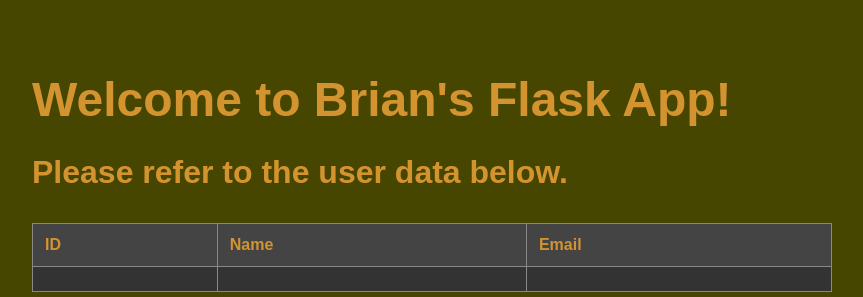
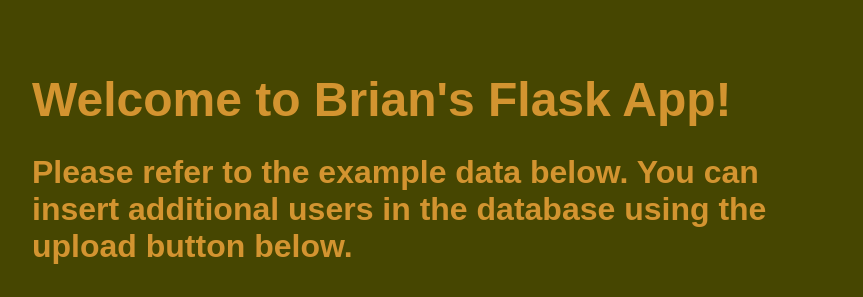
Before and after one commit to brianclements03/docker_flask_app_ai_project, a Flask app: page / in a window 1280 px wide. Shown: the top 297 px of the page, without its empty margins (208-1071 px from the left). Run offline with Flask 3, Linux system fonts and the light colour scheme; lists and menus that the app fills with data are empty; parts of the project's set-up code (start-up, migrations or seed data) failed here and were passed over.

Commit message:
minor change to html

```diff
--- a/app/templates/home.html
+++ b/app/templates/home.html
@@ -67,7 +67,7 @@
         {% endwith %}
 
         <h1>Welcome to Brian's Flask App!</h1>
-        <h2>Please refer to the user data below.</h2>
+        <h2>Please refer to the example data below. You can insert additional users in the database using the upload button below.</h2>
 
         {% if users %}
         <table>
```
